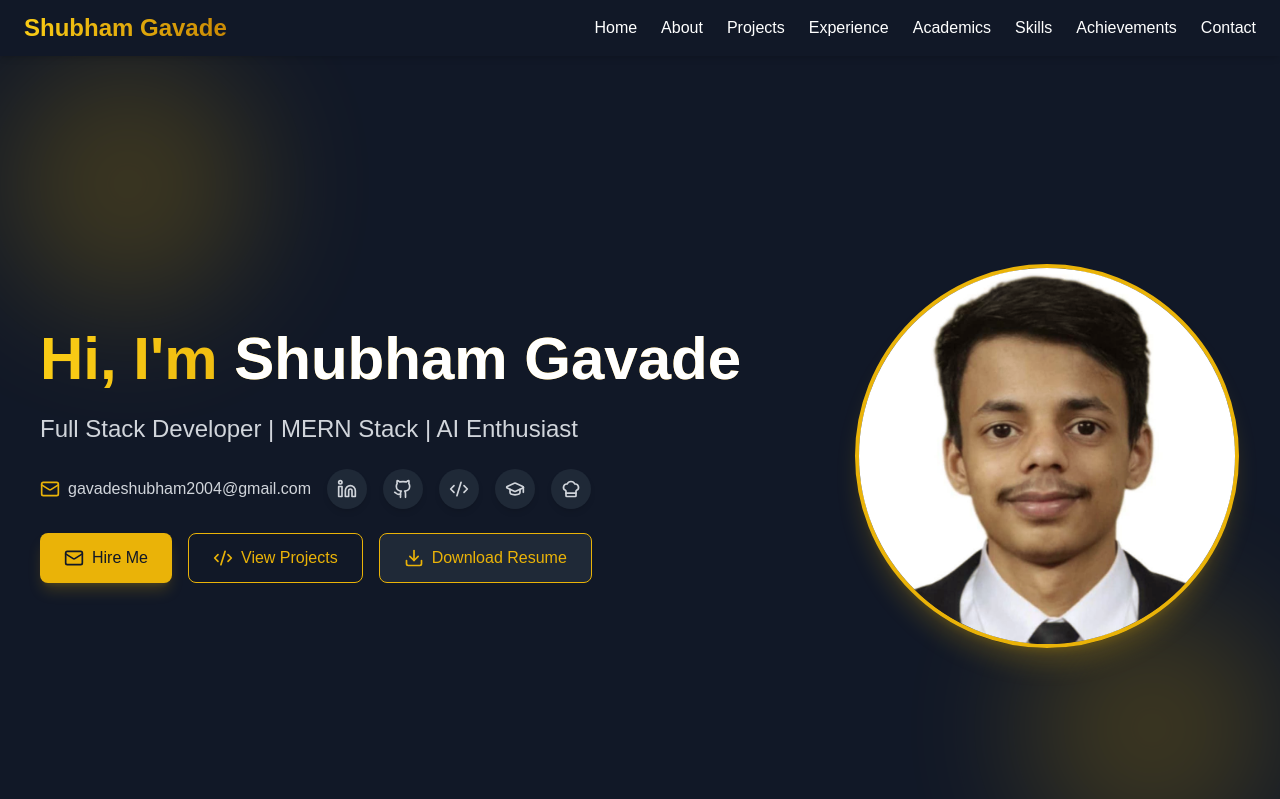
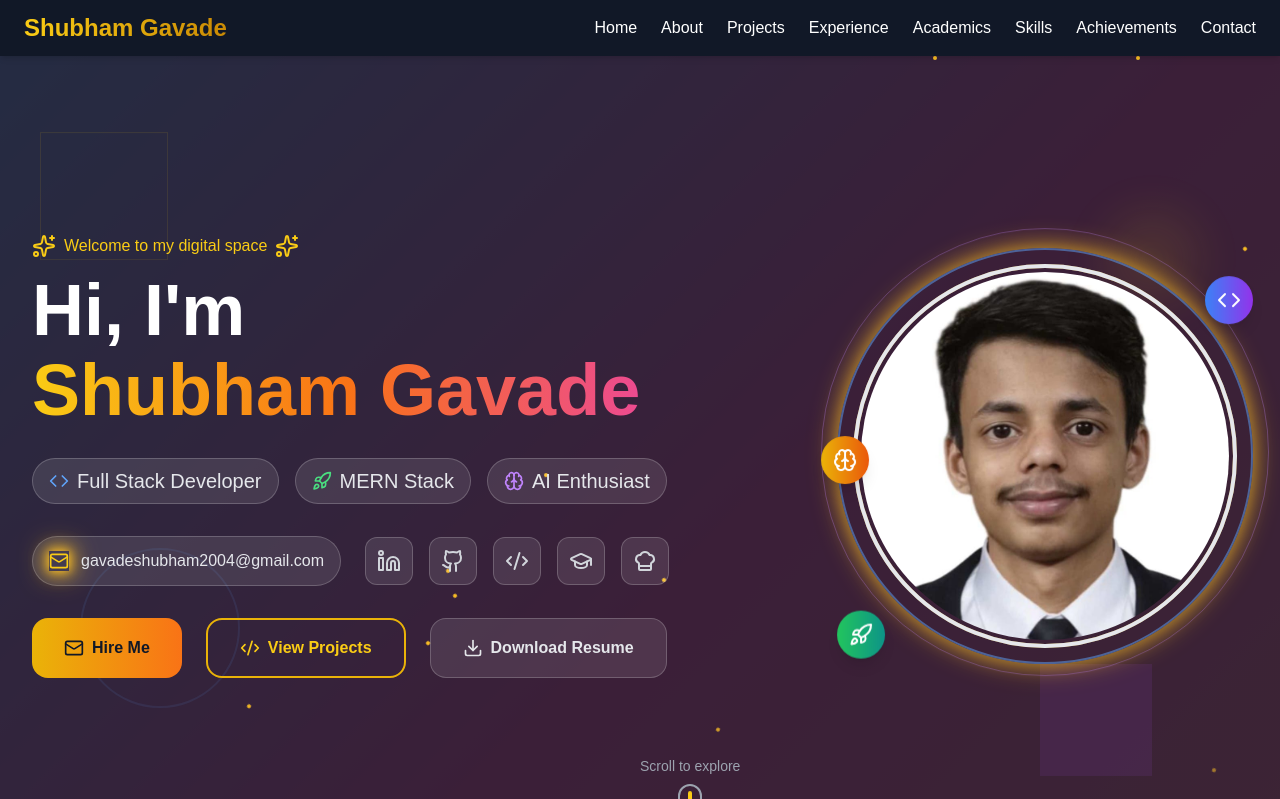
Before and after one commit to ShubhamG2004/My-Portfolio-Using-NextJS, a Next.js app: page / in a window 1280 px wide. Shown: the top 799 px of the page. Built offline with nearby package versions, Linux system fonts and the light colour scheme.

Commit message:
modified:   src/components/Hero.jsx 	modified:   src/styles/globals.css

```diff
--- a/src/components/Hero.jsx
+++ b/src/components/Hero.jsx
@@ -5,35 +5,109 @@ import {
   Code2,
   GraduationCap,
   ChefHat,
-  Download
+  Download,
+  Sparkles,
+  Code,
+  Brain,
+  Rocket
 } from "lucide-react";
+import { useState, useEffect } from "react";
 
 export default function Hero() {
+  const [displayedText, setDisplayedText] = useState("");
+  const fullText = "Shubham Gavade";
+
+  useEffect(() => {
+    let index = 0;
+    const timer = setInterval(() => {
+      if (index <= fullText.length) {
+        setDisplayedText(fullText.slice(0, index));
+        index++;
+      } else {
+        clearInterval(timer);
+      }
+    }, 150);
+
+    return () => clearInterval(timer);
+  }, []);
+
+  // Generate floating particles
+  const particles = Array.from({ length: 15 }, (_, i) => (
+    <div
+      key={i}
+      className="particles"
+      style={{
+        left: `${Math.random() * 100}%`,
+        animationDelay: `${Math.random() * 8}s`,
+        animationDuration: `${8 + Math.random() * 4}s`
+      }}
+    />
+  ));
+
   return (
-    <section className="min-h-screen bg-gray-900 text-white flex items-center justify-center px-4 sm:px-6 lg:px-8 py-16 relative overflow-hidden">
-      {/* Background decorative elements */}
-      <div className="absolute inset-0 overflow-hidden opacity-20">
-        <div className="absolute top-0 left-0 w-64 h-64 rounded-full bg-yellow-500 blur-3xl"></div>
-        <div className="absolute bottom-0 right-0 w-64 h-64 rounded-full bg-yellow-500 blur-3xl"></div>
+    <section className="min-h-screen relative overflow-hidden">
+      {/* Animated gradient background */}
+      <div className="absolute inset-0 gradient-animation"></div>
+
+      {/* Overlay for better text readability */}
+      <div className="absolute inset-0 bg-gray-900/80"></div>
+
+      {/* Floating particles */}
+      <div className="absolute inset-0">
+        {particles}
       </div>
 
-      <div className="flex flex-col md:flex-row items-center gap-8 md:gap-0 w-full max-w-7xl ml-2 z-10">
+      {/* Geometric shapes */}
+      <div className="absolute inset-0 overflow-hidden opacity-10">
+        <div className="absolute top-20 left-10 w-32 h-32 border border-yellow-400 rotate-45 float-animation"></div>
+        <div className="absolute top-40 right-20 w-24 h-24 bg-yellow-400 rounded-full blur-xl float-animation" style={{ animationDelay: '2s' }}></div>
+        <div className="absolute bottom-32 left-20 w-40 h-40 border-2 border-blue-400 rounded-full float-animation" style={{ animationDelay: '4s' }}></div>
+        <div className="absolute bottom-20 right-32 w-28 h-28 bg-purple-500 transform rotate-12 float-animation" style={{ animationDelay: '1s' }}></div>
+      </div>
+
+      <div className="relative z-10 flex flex-col md:flex-row items-center gap-8 md:gap-0 w-full max-w-7xl mx-auto px-4 sm:px-6 lg:px-8 py-16 min-h-screen justify-center">
         {/* Text Content */}
-        <div className="md:w-2/3 text-center md:text-left space-y-6 animate-fadeIn">
-          <h1 className="text-3xl sm:text-3xl lg:text-6xl font-bold bg-gradient-to-r from-yellow-400 to-yellow-600 bg-clip-text text-transparent">
-            Hi, I'm <span className="text-white">Shubham Gavade</span>
-          </h1>
-          <p className="text-lg sm:text-xl lg:text-2xl text-gray-300">
-            Full Stack Developer | MERN Stack | AI Enthusiast
-          </p>
+        <div className="md:w-2/3 text-center md:text-left space-y-8 slide-in-left">
+          <div className="space-y-4">
+            <div className="flex items-center justify-center md:justify-start gap-2 mb-4">
+              <Sparkles className="h-6 w-6 text-yellow-400 bounce-in" style={{ animationDelay: '0.5s' }} />
+              <span className="text-yellow-400 font-medium bounce-in" style={{ animationDelay: '0.7s' }}>Welcome to my digital space</span>
+              <Sparkles className="h-6 w-6 text-yellow-400 bounce-in" style={{ animationDelay: '0.9s' }} />
+            </div>
+
+            <h1 className="text-4xl sm:text-5xl lg:text-7xl font-bold">
+              <span className="block text-white mb-2">Hi, I'm</span>
+              <span className="bg-gradient-to-r from-yellow-400 via-orange-500 to-pink-500 bg-clip-text text-transparent">
+                {displayedText}
+                <span className="animate-pulse">|</span>
+              </span>
+            </h1>
+          </div>
+
+          <div className="space-y-4 bounce-in" style={{ animationDelay: '1s' }}>
+            <div className="flex flex-wrap justify-center md:justify-start gap-4 text-lg sm:text-xl">
+              <div className="flex items-center gap-2 glass-morphism px-4 py-2 rounded-full">
+                <Code className="h-5 w-5 text-blue-400" />
+                <span className="text-gray-200">Full Stack Developer</span>
+              </div>
+              <div className="flex items-center gap-2 glass-morphism px-4 py-2 rounded-full">
+                <Rocket className="h-5 w-5 text-green-400" />
+                <span className="text-gray-200">MERN Stack</span>
+              </div>
+              <div className="flex items-center gap-2 glass-morphism px-4 py-2 rounded-full">
+                <Brain className="h-5 w-5 text-purple-400" />
+                <span className="text-gray-200">AI Enthusiast</span>
+              </div>
+            </div>
+          </div>
 
           {/* Email and Social Links */}
-          <div className="flex flex-col sm:flex-row sm:items-center gap-4 mt-4">
-            <div className="flex items-center justify-center md:justify-start">
-              <Mail className="h-5 w-5 mr-2 text-yellow-500" />
+          <div className="flex flex-col sm:flex-row sm:items-center gap-6 mt-8 bounce-in" style={{ animationDelay: '1.2s' }}>
+            <div className="flex items-center justify-center md:justify-start glass-morphism px-4 py-3 rounded-full">
+              <Mail className="h-5 w-5 mr-3 text-yellow-400 pulse-glow" />
               <a
                 href="mailto:gavadeshubham2004@gmail.com"
-                className="text-gray-300 hover:text-yellow-500 transition-colors"
+                className="text-gray-200 hover:text-yellow-400 transition-all duration-300 font-medium"
               >
                 gavadeshubham2004@gmail.com
               </a>
@@ -44,81 +118,121 @@ export default function Hero() {
                 href="https://www.linkedin.com/in/shubham-gavade23/"
                 target="_blank"
                 rel="noopener noreferrer"
-                className="text-gray-300 hover:text-[#0A66C2] transition-colors flex items-center justify-center w-10 h-10 rounded-full bg-gray-800 hover:bg-gray-700 transition-all duration-300 hover:scale-110 shadow-md"
+                className="group relative text-gray-300 hover:text-[#0A66C2] transition-all duration-500 flex items-center justify-center w-12 h-12 rounded-xl glass-morphism hover:scale-110 hover:rotate-12"
               >
-                <Linkedin className="h-5 w-5" />
+                <Linkedin className="h-6 w-6 relative z-10" />
+                <div className="absolute inset-0 bg-[#0A66C2] rounded-xl opacity-0 group-hover:opacity-20 transition-opacity duration-500"></div>
               </a>
               <a
                 href="https://github.com/ShubhamG2004"
                 target="_blank"
                 rel="noopener noreferrer"
-                className="text-gray-300 hover:text-white transition-colors flex items-center justify-center w-10 h-10 rounded-full bg-gray-800 hover:bg-gray-700 transition-all duration-300 hover:scale-110 shadow-md"
+                className="group relative text-gray-300 hover:text-white transition-all duration-500 flex items-center justify-center w-12 h-12 rounded-xl glass-morphism hover:scale-110 hover:rotate-12"
               >
-                <Github className="h-5 w-5" />
+                <Github className="h-6 w-6 relative z-10" />
+                <div className="absolute inset-0 bg-white rounded-xl opacity-0 group-hover:opacity-20 transition-opacity duration-500"></div>
               </a>
               <a
                 href="https://leetcode.com/gavadeshubham2004"
                 target="_blank"
                 rel="noopener noreferrer"
-                className="text-gray-300 hover:text-[#FFA116] transition-colors flex items-center justify-center w-10 h-10 rounded-full bg-gray-800 hover:bg-gray-700 transition-all duration-300 hover:scale-110 shadow-md"
+                className="group relative text-gray-300 hover:text-[#FFA116] transition-all duration-500 flex items-center justify-center w-12 h-12 rounded-xl glass-morphism hover:scale-110 hover:rotate-12"
               >
-                <Code2 className="h-5 w-5" />
+                <Code2 className="h-6 w-6 relative z-10" />
+                <div className="absolute inset-0 bg-[#FFA116] rounded-xl opacity-0 group-hover:opacity-20 transition-opacity duration-500"></div>
               </a>
               <a
                 href="https://www.geeksforgeeks.org/user/gavadeshubham2004/"
                 target="_blank"
                 rel="noopener noreferrer"
-                className="text-gray-300 hover:text-[#2F8D46] transition-colors flex items-center justify-center w-10 h-10 rounded-full bg-gray-800 hover:bg-gray-700 transition-all duration-300 hover:scale-110 shadow-md"
+                className="group relative text-gray-300 hover:text-[#2F8D46] transition-all duration-500 flex items-center justify-center w-12 h-12 rounded-xl glass-morphism hover:scale-110 hover:rotate-12"
               >
-                <GraduationCap className="h-5 w-5" />
+                <GraduationCap className="h-6 w-6 relative z-10" />
+                <div className="absolute inset-0 bg-[#2F8D46] rounded-xl opacity-0 group-hover:opacity-20 transition-opacity duration-500"></div>
               </a>
               <a
                 href="https://www.codechef.com/users/shubhamgavade"
                 target="_blank"
                 rel="noopener noreferrer"
-                className="text-gray-300 hover:text-[#5B4638] transition-colors flex items-center justify-center w-10 h-10 rounded-full bg-gray-800 hover:bg-gray-700 transition-all duration-300 hover:scale-110 shadow-md"
+                className="group relative text-gray-300 hover:text-[#5B4638] transition-all duration-500 flex items-center justify-center w-12 h-12 rounded-xl glass-morphism hover:scale-110 hover:rotate-12"
               >
-                <ChefHat className="h-5 w-5" />
+                <ChefHat className="h-6 w-6 relative z-10" />
+                <div className="absolute inset-0 bg-[#5B4638] rounded-xl opacity-0 group-hover:opacity-20 transition-opacity duration-500"></div>
               </a>
             </div>
           </div>
 
           {/* Action Buttons */}
-          <div className="flex flex-wrap justify-center md:justify-start gap-4 mt-8">
+          <div className="flex flex-wrap justify-center md:justify-start gap-6 mt-10 bounce-in" style={{ animationDelay: '1.4s' }}>
             <a
               href="#contact"
-              className="px-6 py-3 bg-yellow-500 hover:bg-yellow-600 text-gray-900 font-medium rounded-lg transition-all duration-300 transform hover:scale-105 shadow-lg shadow-yellow-500/20 flex items-center"
+              className="group relative px-8 py-4 bg-gradient-to-r from-yellow-500 to-orange-500 text-gray-900 font-bold rounded-2xl transition-all duration-500 transform hover:scale-105 hover:shadow-2xl hover:shadow-yellow-500/30 flex items-center overflow-hidden"
             >
-              <Mail className="h-5 w-5 mr-2" />
-              Hire Me
+              <div className="absolute inset-0 bg-gradient-to-r from-yellow-400 to-orange-400 opacity-0 group-hover:opacity-100 transition-opacity duration-500"></div>
+              <Mail className="h-5 w-5 mr-2 relative z-10" />
+              <span className="relative z-10">Hire Me</span>
             </a>
             <a
               href="#projects"
-              className="px-6 py-3 border border-yellow-500 text-yellow-500 hover:bg-yellow-500/10 font-medium rounded-lg transition-all duration-300 transform hover:scale-105 flex items-center"
+              className="group relative px-8 py-4 border-2 border-yellow-500 text-yellow-400 hover:text-gray-900 font-bold rounded-2xl transition-all duration-500 transform hover:scale-105 flex items-center overflow-hidden"
             >
-              <Code2 className="h-5 w-5 mr-2" />
-              View Projects
+              <div className="absolute inset-0 bg-gradient-to-r from-yellow-500 to-orange-500 scale-x-0 group-hover:scale-x-100 transition-transform duration-500 origin-left"></div>
+              <Code2 className="h-5 w-5 mr-2 relative z-10" />
+              <span className="relative z-10">View Projects</span>
             </a>
             <a
               href="/Resume_Shubham_Gavade.pdf"
               download
-              className="px-6 py-3 bg-gray-800 hover:bg-gray-700 text-yellow-500 border border-yellow-500 font-medium rounded-lg transition-all duration-300 transform hover:scale-105 flex items-center"
+              className="group relative px-8 py-4 glass-morphism border border-gray-600 text-gray-200 hover:text-yellow-400 font-bold rounded-2xl transition-all duration-500 transform hover:scale-105 flex items-center"
             >
-              <Download className="h-5 w-5 mr-2" />
-              Download Resume
+              <Download className="h-5 w-5 mr-2 relative z-10 group-hover:animate-bounce" />
+              <span className="relative z-10">Download Resume</span>
             </a>
           </div>
         </div>
 
         {/* Profile Image */}
-        <div className="md:w-1/3 flex justify-center animate-fadeIn mt-10 md:mt-0">
-          <div className="relative w-64 h-64 sm:w-80 sm:h-80 lg:w-96 lg:h-96 rounded-full overflow-hidden border-4 border-yellow-500 shadow-xl shadow-yellow-500/20 group">
-            <img
-              src="/My_Profile.jpeg"
-              alt="Shubham Gavade"
-              className="w-full h-full object-cover transition-transform duration-500 group-hover:scale-110"
-            />
-            <div className="absolute inset-0 bg-yellow-500/10 mix-blend-overlay transition-opacity duration-300 group-hover:opacity-0"></div>
+        <div className="md:w-1/3 flex justify-center slide-in-right mt-10 md:mt-0">
+          <div className="relative group">
+            {/* Animated rings */}
+            <div className="absolute inset-0 rounded-full border-4 border-yellow-400 animate-pulse"></div>
+            <div className="absolute -inset-4 rounded-full border-2 border-blue-400 opacity-50 pulse-glow"></div>
+            <div className="absolute -inset-8 rounded-full border border-purple-400 opacity-30 float-animation"></div>
+
+            {/* Main image container */}
+            <div className="relative w-64 h-64 sm:w-80 sm:h-80 lg:w-96 lg:h-96 rounded-full overflow-hidden border-4 border-gradient-to-r from-yellow-400 via-orange-500 to-pink-500 p-1">
+              <div className="w-full h-full rounded-full overflow-hidden bg-gradient-to-br from-gray-800 to-gray-900">
+                <img
+                  src="/My_Profile.jpeg"
+                  alt="Shubham Gavade"
+                  className="w-full h-full object-cover transition-all duration-700 group-hover:scale-110 group-hover:rotate-3"
+                />
+                {/* Overlay effects */}
+                <div className="absolute inset-0 bg-gradient-to-t from-yellow-500/20 via-transparent to-blue-500/20 opacity-0 group-hover:opacity-100 transition-all duration-700"></div>
+                <div className="absolute inset-0 bg-gradient-to-br from-purple-600/10 to-pink-600/10 opacity-0 group-hover:opacity-100 transition-all duration-500"></div>
+              </div>
+            </div>
+
+            {/* Floating icons around the image */}
+            <div className="absolute top-4 -right-4 p-3 bg-gradient-to-r from-blue-500 to-purple-600 rounded-full shadow-lg float-animation">
+              <Code className="h-6 w-6 text-white" />
+            </div>
+            <div className="absolute -bottom-4 -left-4 p-3 bg-gradient-to-r from-green-500 to-teal-600 rounded-full shadow-lg float-animation" style={{ animationDelay: '2s' }}>
+              <Rocket className="h-6 w-6 text-white" />
+            </div>
+            <div className="absolute top-1/2 -left-8 p-3 bg-gradient-to-r from-yellow-500 to-orange-600 rounded-full shadow-lg float-animation" style={{ animationDelay: '4s' }}>
+              <Brain className="h-6 w-6 text-white" />
+            </div>
+          </div>
+        </div>
+      </div>
+
+      {/* Scroll indicator */}
+      <div className="absolute bottom-8 left-1/2 transform -translate-x-1/2 bounce-in" style={{ animationDelay: '2s' }}>
+        <div className="flex flex-col items-center space-y-2">
+          <span className="text-gray-400 text-sm font-medium">Scroll to explore</span>
+          <div className="w-6 h-10 border-2 border-gray-400 rounded-full flex justify-center">
+            <div className="w-1 h-3 bg-yellow-400 rounded-full mt-2 animate-bounce"></div>
           </div>
         </div>
       </div>
--- a/src/styles/globals.css
+++ b/src/styles/globals.css
@@ -20,6 +20,144 @@
 }
 .animate-fadeIn {
   animation: fadeIn 1s ease-out forwards;
+}
+
+@keyframes typewriter {
+  from { width: 0; }
+  to { width: 100%; }
+}
+
+@keyframes blink {
+  0%, 50% { border-color: transparent; }
+  51%, 100% { border-color: #fbbf24; }
+}
+
+@keyframes float {
+  0%, 100% { transform: translateY(0px); }
+  50% { transform: translateY(-20px); }
+}
+
+@keyframes pulse-glow {
+  0%, 100% { box-shadow: 0 0 5px #fbbf24, 0 0 10px #fbbf24, 0 0 15px #fbbf24; }
+  50% { box-shadow: 0 0 10px #fbbf24, 0 0 20px #fbbf24, 0 0 30px #fbbf24; }
+}
+
+@keyframes gradient-shift {
+  0% { background-position: 0% 50%; }
+  50% { background-position: 100% 50%; }
+  100% { background-position: 0% 50%; }
+}
+
+@keyframes bounce-in {
+  0% { transform: scale(0.3) rotate(0deg); opacity: 0; }
+  50% { transform: scale(1.05) rotate(180deg); }
+  70% { transform: scale(0.9) rotate(360deg); opacity: 1; }
+  100% { transform: scale(1) rotate(360deg); opacity: 1; }
+}
+
+@keyframes slide-in-left {
+  0% { transform: translateX(-100px); opacity: 0; }
+  100% { transform: translateX(0); opacity: 1; }
+}
+
+@keyframes slide-in-right {
+  0% { transform: translateX(100px); opacity: 0; }
+  100% { transform: translateX(0); opacity: 1; }
+}
+
+@keyframes particles {
+  0% { transform: translateY(100vh) rotate(0deg); opacity: 0; }
+  10% { opacity: 1; }
+  90% { opacity: 1; }
+  100% { transform: translateY(-100vh) rotate(360deg); opacity: 0; }
+}
+
+.typewriter {
+  overflow: hidden;
+  border-right: 3px solid #fbbf24;
+  white-space: nowrap;
+  animation: typewriter 3s steps(40, end), blink 0.75s step-end infinite;
+}
+
+.float-animation {
+  animation: float 6s ease-in-out infinite;
+}
+
+.pulse-glow {
+  animation: pulse-glow 2s ease-in-out infinite;
+}
+
+.gradient-animation {
+  background: linear-gradient(-45deg, #ee7752, #e73c7e, #23a6d5, #23d5ab, #fbbf24);
+  background-size: 400% 400%;
+  animation: gradient-shift 15s ease infinite;
+}
+
+.bounce-in {
+  animation: bounce-in 1s ease-out forwards;
+}
+
+.slide-in-left {
+  animation: slide-in-left 1s ease-out forwards;
+}
+
+.slide-in-right {
+  animation: slide-in-right 1s ease-out forwards;
+}
+
+.particles {
+  position: absolute;
+  width: 4px;
+  height: 4px;
+  background: #fbbf24;
+  border-radius: 50%;
+  animation: particles 8s linear infinite;
+}
+
+.glass-morphism {
+  background: rgba(255, 255, 255, 0.1);
+  backdrop-filter: blur(10px);
+  border: 1px solid rgba(255, 255, 255, 0.2);
+}
+
+/* Responsive text sizing */
+@media (max-width: 640px) {
+  .typewriter {
+    font-size: 2rem;
+  }
+}
+
+/* Smooth scrolling */
+html {
+  scroll-behavior: smooth;
+}
+
+/* Additional hover effects */
+.hover-lift {
+  transition: transform 0.3s ease, box-shadow 0.3s ease;
+}
+
+.hover-lift:hover {
+  transform: translateY(-5px);
+  box-shadow: 0 10px 25px rgba(0, 0, 0, 0.2);
+}
+
+/* Custom scrollbar */
+::-webkit-scrollbar {
+  width: 8px;
+}
+
+::-webkit-scrollbar-track {
+  background: #1f2937;
+}
+
+::-webkit-scrollbar-thumb {
+  background: linear-gradient(45deg, #fbbf24, #f59e0b);
+  border-radius: 4px;
+}
+
+::-webkit-scrollbar-thumb:hover {
+  background: linear-gradient(45deg, #f59e0b, #d97706);
 }
 
 html,
```
